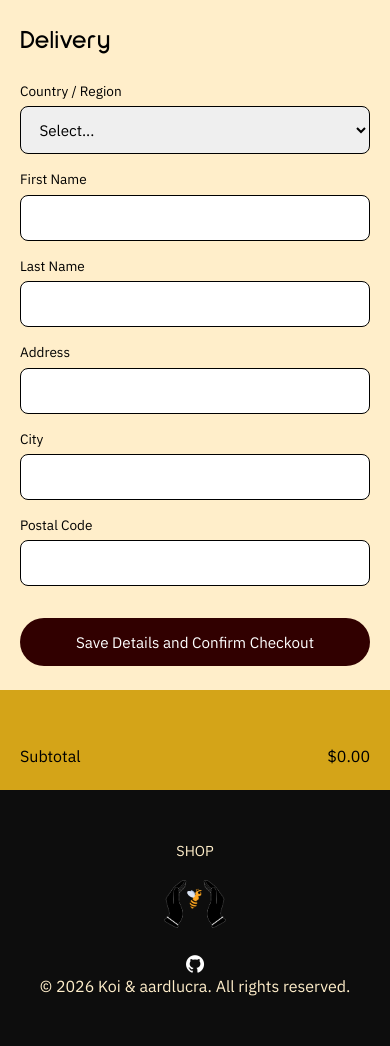
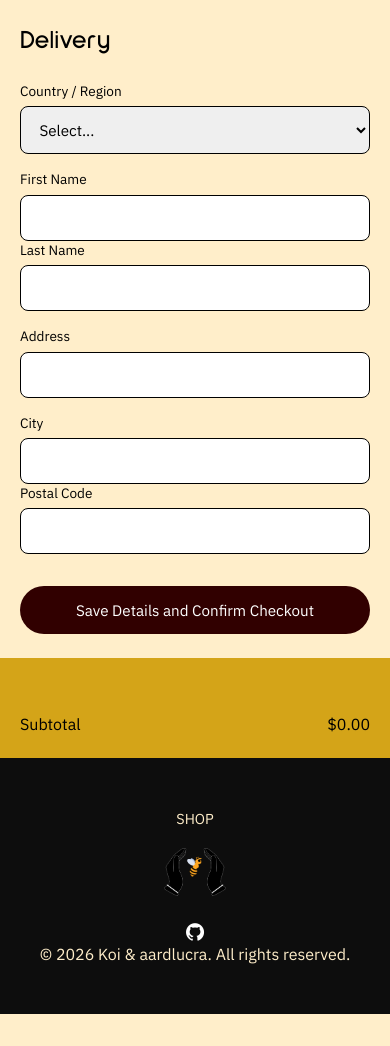
Before and after one commit to r3dkoi/bee-lektronics, a Flask app: page /checkout in a window 390 px wide. Shown: the part 60-1106 px from the top of the page. After the commit the page ends 1074 px from the top, so only its background shows below. Run offline with Flask 3, Linux system fonts and the light colour scheme; data that the repository does not hold is empty.

Commit message:
Refactor checkout and shop CSS for improved layout and styling consistency

```diff
--- a/static/css/checkout.css
+++ b/static/css/checkout.css
@@ -43,13 +43,6 @@
     border-radius: 8px;
     border: 1px solid;
     font-size: 1rem;
-}
-
-.name-row,
-.location-row {
-    display: grid;
-    grid-template-columns: 1fr 1fr;
-    gap: 1rem;
 }
 
 .button-confirm-checkout {
@@ -153,11 +146,6 @@
         margin-bottom: 1.5rem;
     }
 
-    .name-row,
-    .location-row {
-        grid-template-columns: 1fr; /* stack fields that were side by side */
-    }
-
     .delivery-form input,
     .delivery-form select {
         padding: 0.75rem 0.9rem;
```
Also changed, not shown: static/css/shop.css (+8 -1 lines).
